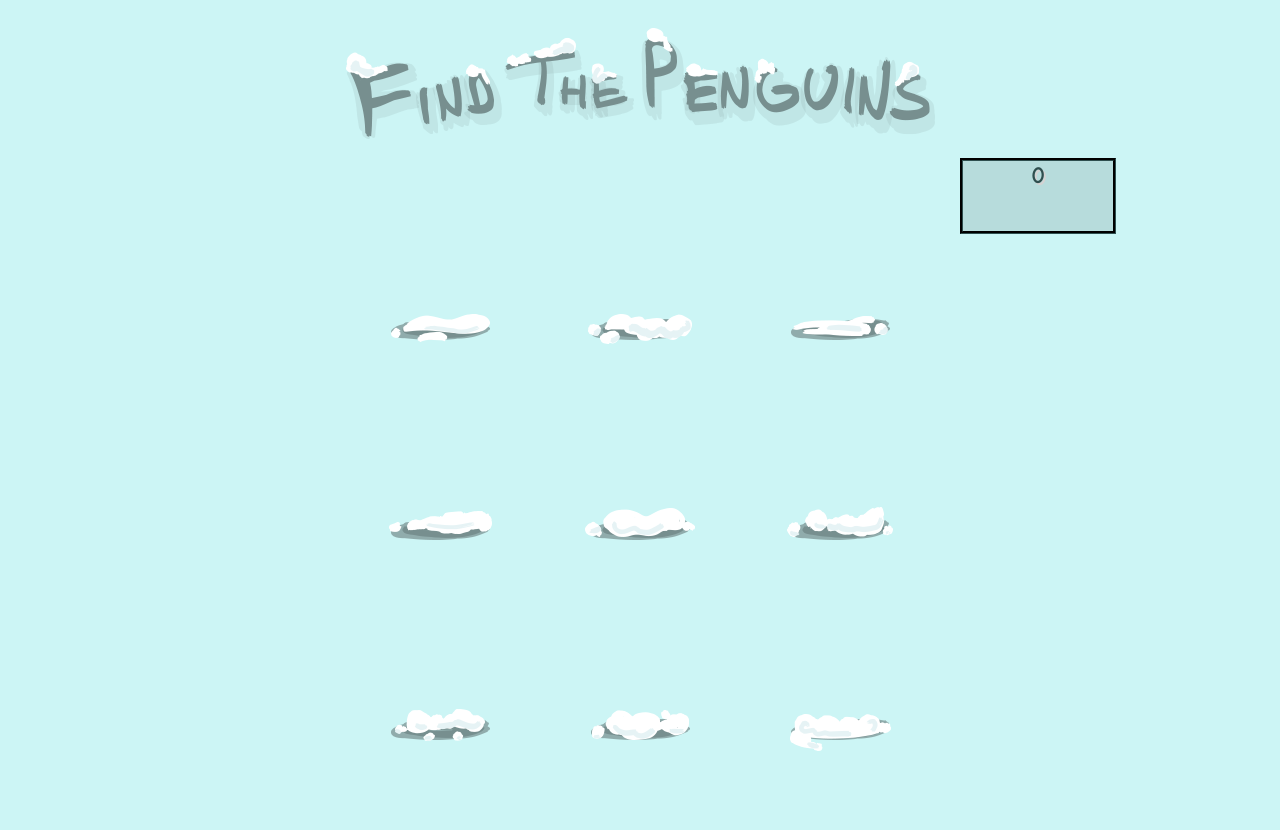
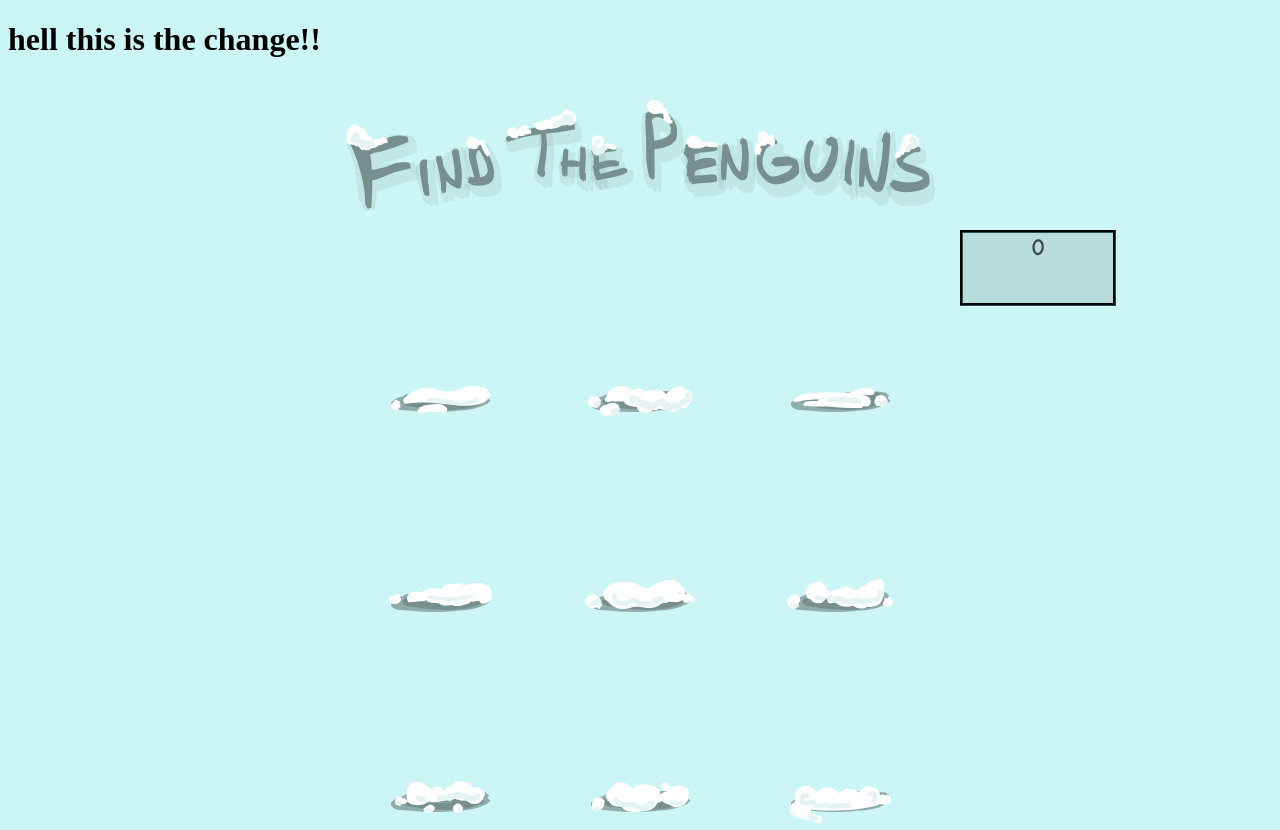
Before and after one commit to nikebsf/find_the_penguins_js, a plain HTML site: page index.html in a window 1280 px wide. Before the commit the page ends 800 px from the top, so only its background shows below. Drawn offline with nearby package versions, Linux system fonts and the light colour scheme.

Commit message:
change first

```diff
--- a/index.html
+++ b/index.html
@@ -10,7 +10,7 @@
 </head>
 
 <body>
-
+    <h1>hell this is the change!!</h1>
     <audio id="audi">
         <source src="audio/audio1.mp3">
     </audio>
```
